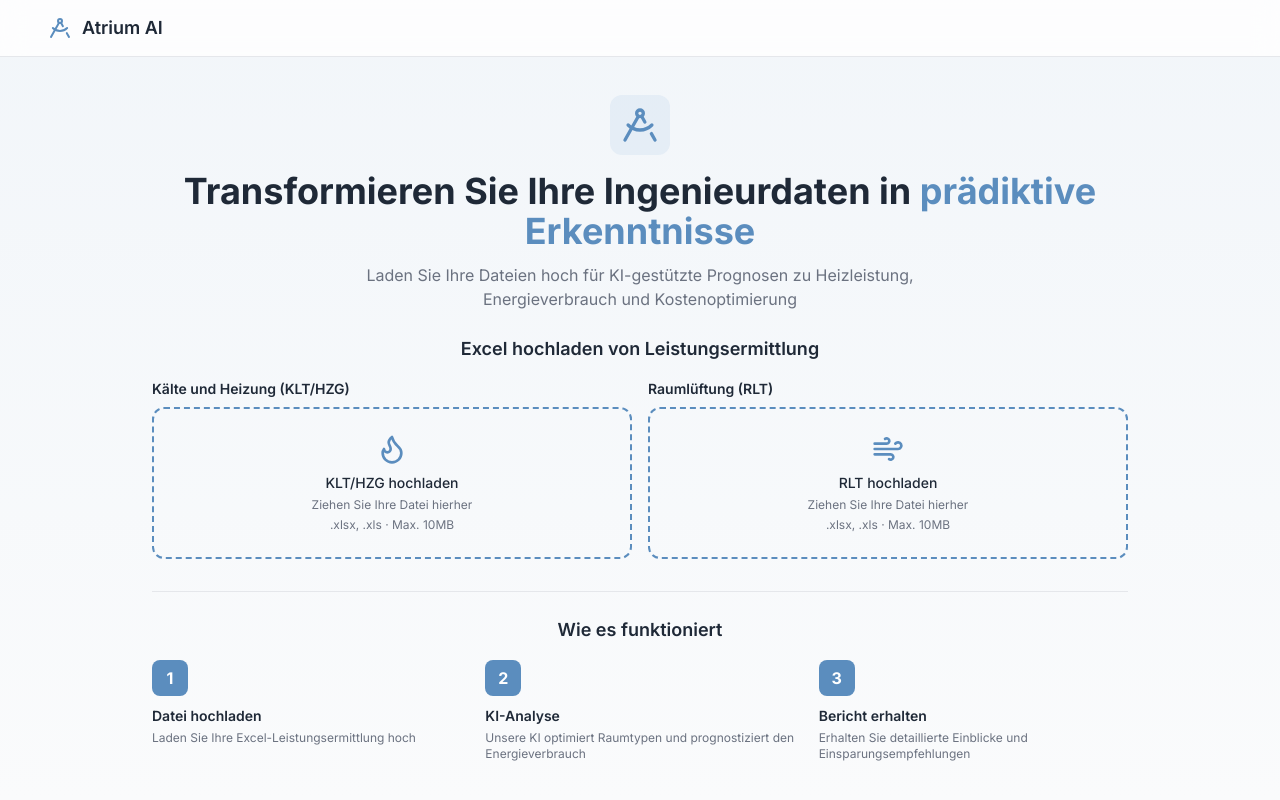
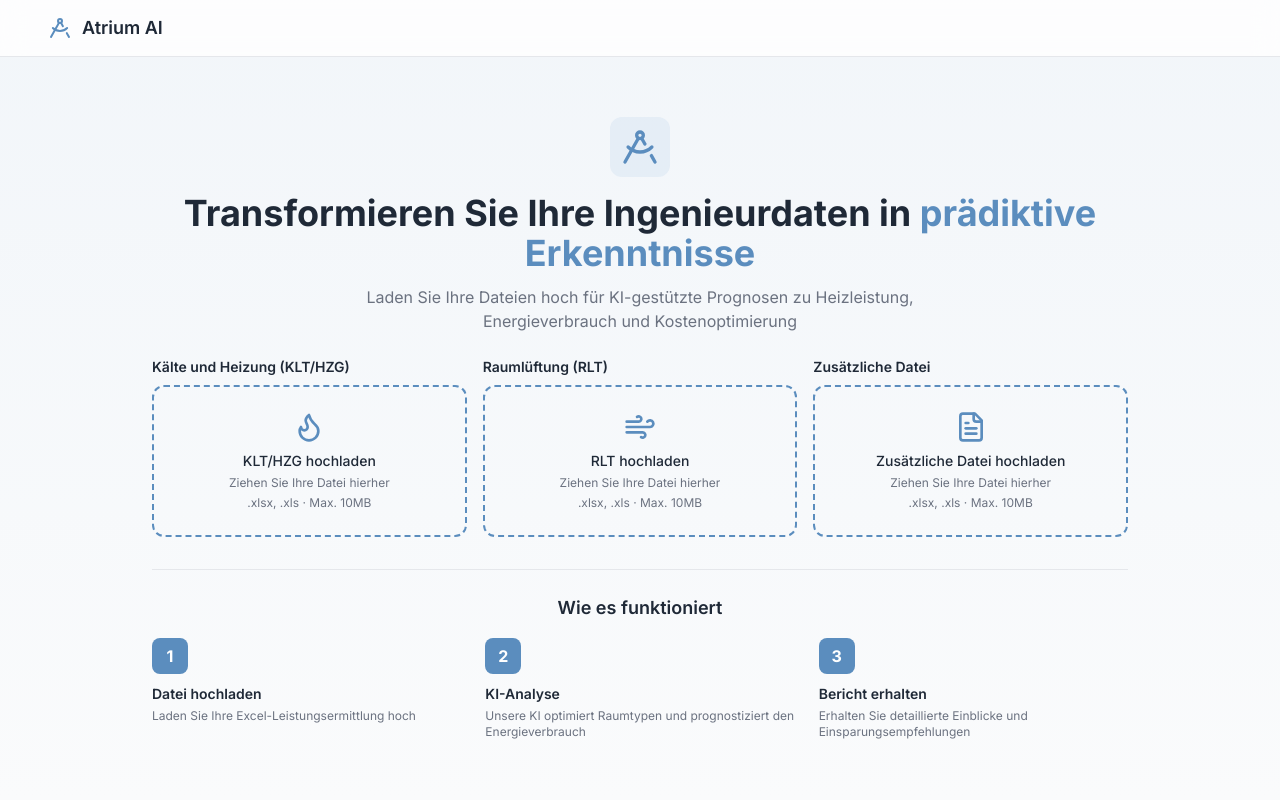
Before and after one commit to kesavaprasadarul/BKW.Hackathon, a Next.js app in the folder bkw-ui/: page / in a window 1280 px wide. Built offline with nearby package versions, Linux system fonts and the light colour scheme.

Commit message:
feat: update UploadArea component to support three file uploads

```diff
--- a/bkw-ui/src/components/UploadArea.tsx
+++ b/bkw-ui/src/components/UploadArea.tsx
@@ -1,10 +1,10 @@
 'use client';
 
-import { X, Flame, Wind } from 'lucide-react';
+import { X, Flame, Wind, FileText } from 'lucide-react';
 import { useState, useRef, DragEvent, ChangeEvent } from 'react';
 
 interface UploadAreaProps {
-  onFileSelect: (file1: File, file2: File) => void;
+  onFileSelect: (file1: File, file2: File, file3: File) => void;
   acceptedFormats?: string[];
   maxSizeMB?: number;
 }
@@ -16,15 +16,19 @@ export function UploadArea({
 }: UploadAreaProps) {
   const [isDragging1, setIsDragging1] = useState(false);
   const [isDragging2, setIsDragging2] = useState(false);
+  const [isDragging3, setIsDragging3] = useState(false);
   const [selectedFile1, setSelectedFile1] = useState<File | null>(null);
   const [selectedFile2, setSelectedFile2] = useState<File | null>(null);
+  const [selectedFile3, setSelectedFile3] = useState<File | null>(null);
   const [error1, setError1] = useState<string>('');
   const [error2, setError2] = useState<string>('');
+  const [error3, setError3] = useState<string>('');
   const fileInputRef1 = useRef<HTMLInputElement>(null);
   const fileInputRef2 = useRef<HTMLInputElement>(null);
+  const fileInputRef3 = useRef<HTMLInputElement>(null);
 
-  const validateFile = (file: File, fileNumber: 1 | 2): boolean => {
-    const setError = fileNumber === 1 ? setError1 : setError2;
+  const validateFile = (file: File, fileNumber: 1 | 2 | 3): boolean => {
+    const setError = fileNumber === 1 ? setError1 : fileNumber === 2 ? setError2 : setError3;
 
     // Check file size
     const maxSizeBytes = maxSizeMB * 1024 * 1024;
@@ -47,9 +51,9 @@ export function UploadArea({
   const handleFile1 = (file: File) => {
     if (validateFile(file, 1)) {
       setSelectedFile1(file);
-      // Trigger callback if both files are selected
-      if (selectedFile2) {
-        onFileSelect(file, selectedFile2);
+      // Trigger callback if all files are selected
+      if (selectedFile2 && selectedFile3) {
+        onFileSelect(file, selectedFile2, selectedFile3);
       }
     }
   };
@@ -57,9 +61,19 @@ export function UploadArea({
   const handleFile2 = (file: File) => {
     if (validateFile(file, 2)) {
       setSelectedFile2(file);
-      // Trigger callback if both files are selected
-      if (selectedFile1) {
-        onFileSelect(selectedFile1, file);
+      // Trigger callback if all files are selected
+      if (selectedFile1 && selectedFile3) {
+        onFileSelect(selectedFile1, file, selectedFile3);
+      }
+    }
+  };
+
+  const handleFile3 = (file: File) => {
+    if (validateFile(file, 3)) {
+      setSelectedFile3(file);
+      // Trigger callback if all files are selected
+      if (selectedFile1 && selectedFile2) {
+        onFileSelect(selectedFile1, selectedFile2, file);
       }
     }
   };
@@ -160,12 +174,56 @@ export function UploadArea({
     }
   };
 
+  // Handlers for File 3
+  const handleDragEnter3 = (e: DragEvent<HTMLDivElement>) => {
+    e.preventDefault();
+    e.stopPropagation();
+    setIsDragging3(true);
+  };
+
+  const handleDragLeave3 = (e: DragEvent<HTMLDivElement>) => {
+    e.preventDefault();
+    e.stopPropagation();
+    setIsDragging3(false);
+  };
+
+  const handleDragOver3 = (e: DragEvent<HTMLDivElement>) => {
+    e.preventDefault();
+    e.stopPropagation();
+  };
+
+  const handleDrop3 = (e: DragEvent<HTMLDivElement>) => {
+    e.preventDefault();
+    e.stopPropagation();
+    setIsDragging3(false);
+
+    const files = e.dataTransfer.files;
+    if (files && files.length > 0) {
+      handleFile3(files[0]);
+    }
+  };
+
+  const handleFileInput3 = (e: ChangeEvent<HTMLInputElement>) => {
+    const files = e.target.files;
+    if (files && files.length > 0) {
+      handleFile3(files[0]);
+    }
+  };
+
+  const handleClick3 = () => {
+    fileInputRef3.current?.click();
+  };
+
+  const handleRemove3 = () => {
+    setSelectedFile3(null);
+    setError3('');
+    if (fileInputRef3.current) {
+      fileInputRef3.current.value = '';
+    }
+  };
+
   return (
     <div className="max-w-5xl mx-auto">
-      <h2 className="text-lg font-semibold text-text-primary mb-4 text-center">
-        Excel hochladen von Leistungsermittlung
-      </h2>
-
       <input
         ref={fileInputRef1}
         type="file"
@@ -180,8 +238,15 @@ export function UploadArea({
         onChange={handleFileInput2}
         className="hidden"
       />
+      <input
+        ref={fileInputRef3}
+        type="file"
+        accept={acceptedFormats.join(',')}
+        onChange={handleFileInput3}
+        className="hidden"
+      />
 
-      <div className="grid md:grid-cols-2 gap-4">
+      <div className="grid md:grid-cols-3 gap-4">
         {/* File 1 Upload Area - Heating/Cooling */}
         <div>
           <h3 className="text-sm font-semibold text-text-primary mb-2 flex items-center gap-2">
@@ -309,6 +374,70 @@ export function UploadArea({
             </div>
           )}
         </div>
+
+        {/* File 3 Upload Area - Additional File */}
+        <div>
+          <h3 className="text-sm font-semibold text-text-primary mb-2 flex items-center gap-2">
+            Zusätzliche Datei
+          </h3>
+          {!selectedFile3 ? (
+            <div
+              onDragEnter={handleDragEnter3}
+              onDragLeave={handleDragLeave3}
+              onDragOver={handleDragOver3}
+              onDrop={handleDrop3}
+              onClick={handleClick3}
+              className={`
+                border-2 border-dashed rounded-xl p-6 text-center
+                transition-all duration-200 cursor-pointer
+                ${
+                  isDragging3
+                    ? 'border-primary-blue bg-primary-blue-light/20'
+                    : 'border-primary-blue hover:bg-blue-50/30'
+                }
+              `}
+            >
+              <FileText className="w-8 h-8 mx-auto text-primary-blue mb-2" />
+              <p className="text-sm font-medium text-text-primary mb-1">
+                Zusätzliche Datei hochladen
+              </p>
+              <p className="text-xs text-text-secondary">
+                Ziehen Sie Ihre Datei hierher
+              </p>
+              <p className="text-xs text-text-secondary mt-1">
+                {acceptedFormats.join(', ')} · Max. {maxSizeMB}MB
+              </p>
+            </div>
+          ) : (
+            <div className="border-2 border-primary-blue rounded-xl p-4 bg-primary-blue-light/10">
+              <div className="flex items-center justify-between">
+                <div className="flex items-center gap-2">
+                  <div className="p-1.5 bg-primary-blue rounded-lg">
+                    <FileText className="w-4 h-4 text-white" />
+                  </div>
+                  <div className="min-w-0 flex-1">
+                    <p className="text-xs font-medium text-text-primary truncate">{selectedFile3.name}</p>
+                    <p className="text-xs text-text-secondary">
+                      {(selectedFile3.size / 1024 / 1024).toFixed(2)} MB
+                    </p>
+                  </div>
+                </div>
+                <button
+                  onClick={handleRemove3}
+                  className="p-1 hover:bg-gray-200 rounded-lg transition-colors flex-shrink-0"
+                  aria-label="Datei entfernen"
+                >
+                  <X className="w-4 h-4 text-text-secondary" />
+                </button>
+              </div>
+            </div>
+          )}
+          {error3 && (
+            <div className="mt-2 p-2 bg-error-red/10 border border-error-red/30 rounded-lg">
+              <p className="text-xs text-red-900">{error3}</p>
+            </div>
+          )}
+        </div>
       </div>
     </div>
   );
```
